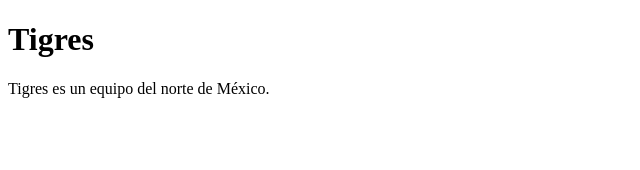
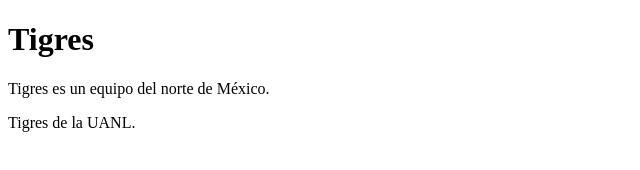
Before and after one commit to LIIgabriel/website_prueba_51, a plain HTML site: page index.html in a window 1280 px wide. Shown: the whole page, without its empty margins (0-640 px from the left). Drawn offline with Linux system fonts and the light colour scheme.

Commit message:
agregue parrafo

```diff
--- a/index.html
+++ b/index.html
@@ -9,5 +9,6 @@
   <body>
     <h1>Tigres</h1>
     <p>Tigres es un equipo del norte de México.</p>
+    <p>Tigres de la UANL.</p>
   </body>
 </html>
```
